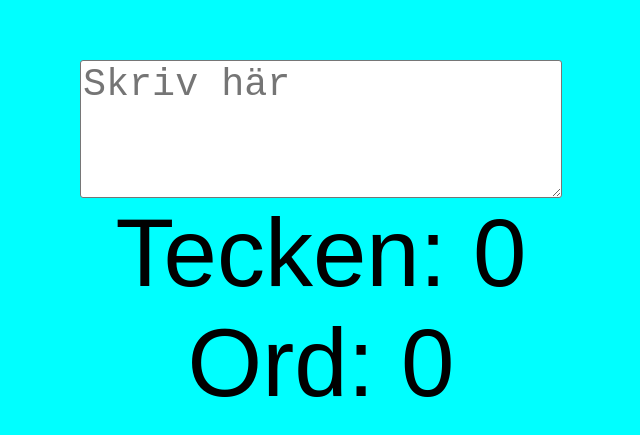
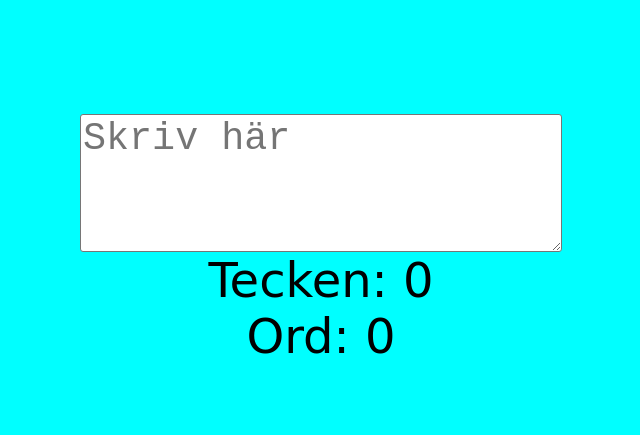
Before and after one commit to Makke04/Tecken-och-ordreknare, a plain HTML site: page index.html in a window 1280 px wide. Shown: the part 161-596 px from the top of the page, without its empty margins (319-959 px from the left). Drawn offline with Linux system fonts and the light colour scheme.

Commit message:
update.2

```diff
--- a/style.css
+++ b/style.css
@@ -3,8 +3,8 @@
 }
 
 p{
-    font-family: sans-serif;
-    font-size: 7.5vw;
+    font-family: cursive;
+    font-size: 3rem;
 }
 
 
```
